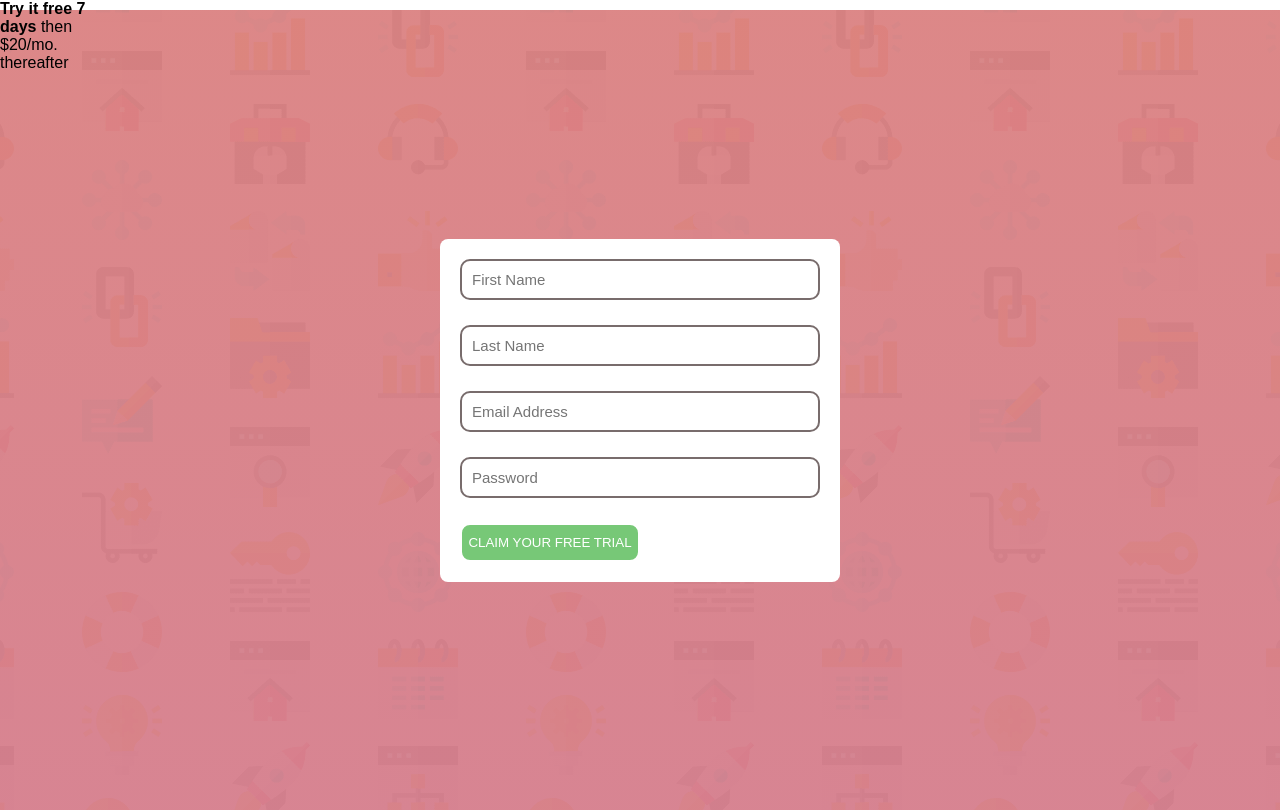
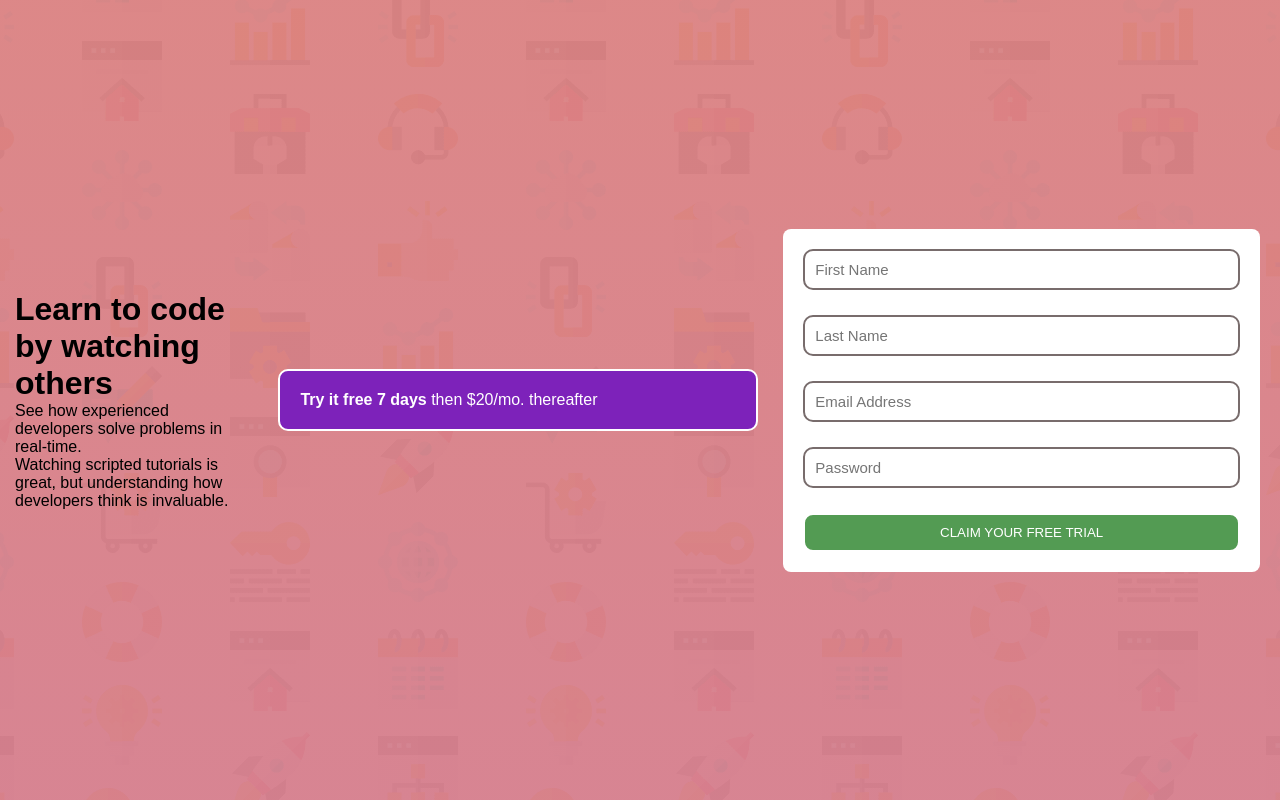
Before and after one commit to Ochieng-Kibet/Personal-HTML-CSS-, a plain HTML site: page Week 3/Responssive.html in a window 1280 px wide. Drawn offline with Linux system fonts and the light colour scheme.

Commit message:
Last changes

```diff
--- a/Week 2/Registration.css
+++ b/Week 2/Registration.css
@@ -5,7 +5,7 @@
     font-family: sans-serif;
 }
 .Cont {
-display: flex;
+    display: flex;
     align-items: center;
     justify-content: center;
     background-image: linear-gradient(rgb(202, 167, 167), #a9adbd), url(Background.png);
--- a/Week 3/Responssive.css
+++ b/Week 3/Responssive.css
@@ -5,7 +5,7 @@
     font-family: sans-serif;
 }
 .Cont {
-display: flex;
+    display: flex;
     align-items: center;
     justify-content: center;
     background-image: linear-gradient(#c4333395, #c3455aa8), url(bg-intro-desktop.png);
@@ -15,11 +15,13 @@ display: flex;
     width: 100%;
 }
 form {
-    max-width: 400px;
-    width: 90%;
+    max-width: 500px;
+    width: 100%;
     background: white;
     padding: 20px;
+    margin-right: 20px;
     border-radius: 8px;
+    box-shadow: black;
 }
 .input-box {
     margin-bottom: 25px;
@@ -38,16 +40,26 @@ input {
 button {
     color: white;
     cursor: pointer;
-    width: 50%;
+    width: 100%;
     padding: 10px 0;
     outline: none;
-    background: rgb(119, 200, 119);
+    background: rgb(83, 155, 83);
     border: 2px solid #fff;
     border-radius: 10px;
 }
 .Head{
-    width: 100px;
-    max-width: 400px;
-    align-items: center;
-    height: 10px;
+    color: white;
+    width: 100%;
+    padding: 20px;
+    margin-left: 2%;
+    margin-right: 2%;
+    outline: none;
+    background: rgb(125, 34, 186);
+    border: 2px solid #fff;
+    border-radius: 10px;
 }
+.Para {
+    padding: 10px;
+    margin: 5px;
+    font-family: 'Trebuchet MS', 'Lucida Sans Unicode', 'Lucida Grande', 'Lucida Sans', Arial, sans-serif;
+}
--- a/Week 3/Responssive.html
+++ b/Week 3/Responssive.html
@@ -8,10 +8,20 @@
     <link rel="stylesheet" href="Responssive.css">
 </head>
 <body>
-    <div class="Head"><b>Try it free 7 days</b> then $20/mo. thereafter</div>
+
     <div class="Cont">
 
+        <div class="Para">
+
+            <h1>Learn to code by watching others</h1>
+            <p>See how experienced developers solve problems in real-time. <br>
+            Watching scripted tutorials is great, but understanding how developers think is invaluable.</p>
+
+        </div>
+        <div class="Head"><b>Try it free 7 days</b> then $20/mo. thereafter</div>
+
         <form action="#">
+
             <div class="user-details">
                 <div class="input-box">
                     <span id="details"></span>
```
